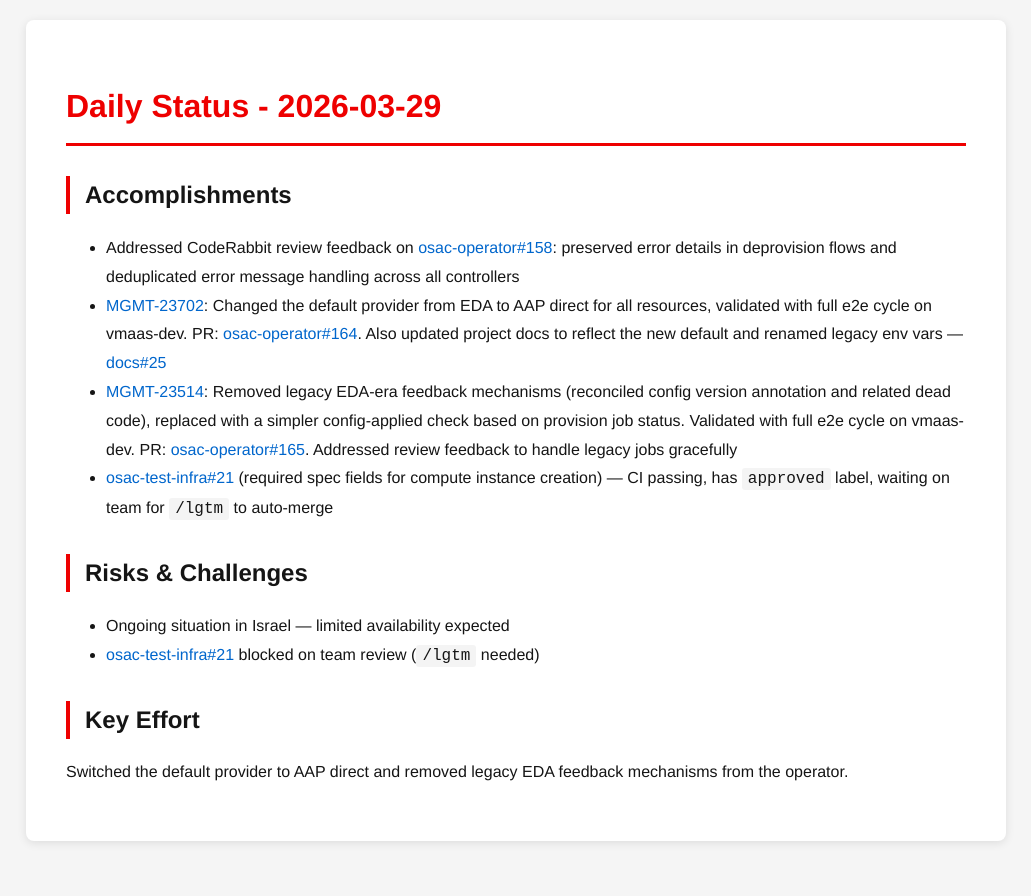
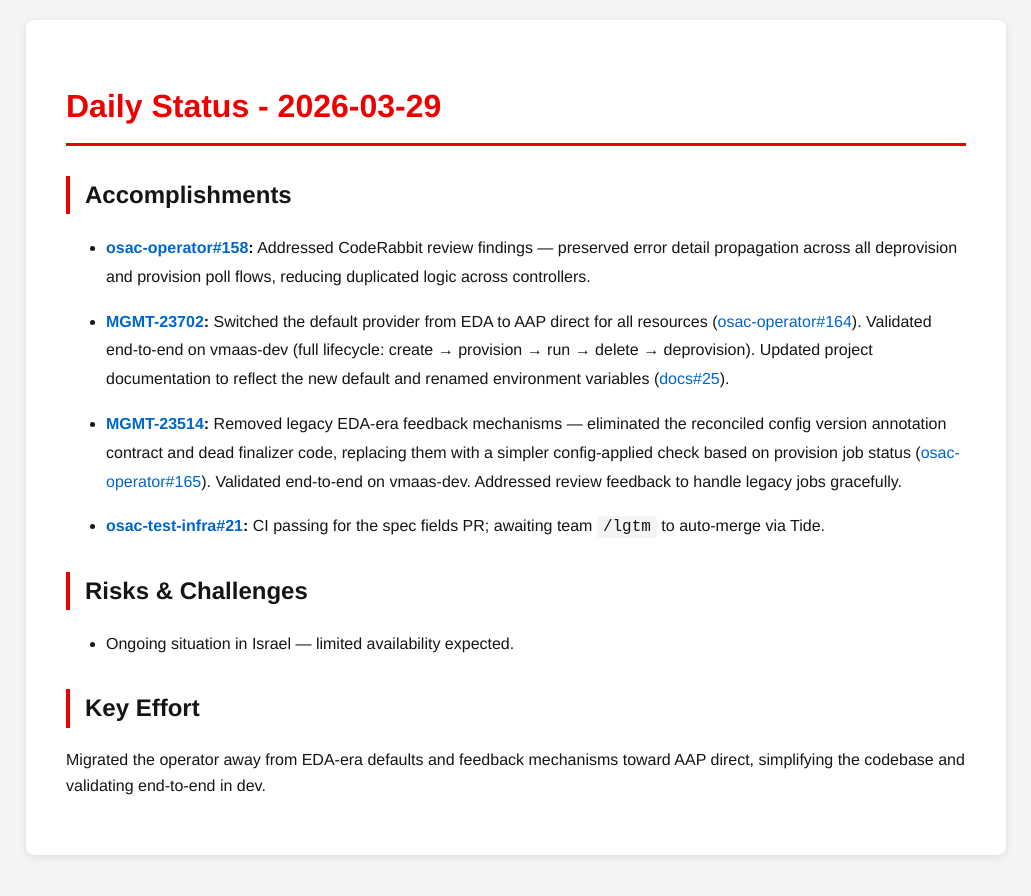
Before and after one commit to tzvatot/daily-status, a Jekyll site: the page built from 2026-03-29.md, in a window 1280 px wide. Shown: the top 896 px of the page, without its empty margins (124-1155 px from the left). Built offline with Jekyll 4.4.1, drawn with Linux system fonts in a browser that asks for light colours.

Commit message:
Daily status update - 2026-03-29

```diff
--- a/2026-03-29.md
+++ b/2026-03-29.md
@@ -7,14 +7,19 @@
 # Daily Status - 2026-03-29
 
 ## Accomplishments
-- Addressed CodeRabbit review feedback on [osac-operator#158](https://github.com/osac-project/osac-operator/pull/158): preserved error details in deprovision flows and deduplicated error message handling across all controllers
-- [MGMT-23702](https://issues.redhat.com/browse/MGMT-23702): Changed the default provider from EDA to AAP direct for all resources, validated with full e2e cycle on vmaas-dev. PR: [osac-operator#164](https://github.com/osac-project/osac-operator/pull/164). Also updated project docs to reflect the new default and renamed legacy env vars — [docs#25](https://github.com/osac-project/docs/pull/25)
-- [MGMT-23514](https://issues.redhat.com/browse/MGMT-23514): Removed legacy EDA-era feedback mechanisms (reconciled config version annotation and related dead code), replaced with a simpler config-applied check based on provision job status. Validated with full e2e cycle on vmaas-dev. PR: [osac-operator#165](https://github.com/osac-project/osac-operator/pull/165). Addressed review feedback to handle legacy jobs gracefully
-- [osac-test-infra#21](https://github.com/osac-project/osac-test-infra/pull/21) (required spec fields for compute instance creation) — CI passing, has `approved` label, waiting on team for `/lgtm` to auto-merge
+
+- **[osac-operator#158](https://github.com/osac-project/osac-operator/pull/158):** Addressed CodeRabbit review findings — preserved error detail propagation across all deprovision and provision poll flows, reducing duplicated logic across controllers.
+
+- **[MGMT-23702](https://issues.redhat.com/browse/MGMT-23702):** Switched the default provider from EDA to AAP direct for all resources ([osac-operator#164](https://github.com/osac-project/osac-operator/pull/164)). Validated end-to-end on vmaas-dev (full lifecycle: create → provision → run → delete → deprovision). Updated project documentation to reflect the new default and renamed environment variables ([docs#25](https://github.com/osac-project/docs/pull/25)).
+
+- **[MGMT-23514](https://issues.redhat.com/browse/MGMT-23514):** Removed legacy EDA-era feedback mechanisms — eliminated the reconciled config version annotation contract and dead finalizer code, replacing them with a simpler config-applied check based on provision job status ([osac-operator#165](https://github.com/osac-project/osac-operator/pull/165)). Validated end-to-end on vmaas-dev. Addressed review feedback to handle legacy jobs gracefully.
+
+- **[osac-test-infra#21](https://github.com/osac-project/osac-test-infra/pull/21):** CI passing for the spec fields PR; awaiting team `/lgtm` to auto-merge via Tide.
 
 ## Risks & Challenges
-- Ongoing situation in Israel — limited availability expected
-- [osac-test-infra#21](https://github.com/osac-project/osac-test-infra/pull/21) blocked on team review (`/lgtm` needed)
+
+- Ongoing situation in Israel — limited availability expected.
 
 ## Key Effort
-Switched the default provider to AAP direct and removed legacy EDA feedback mechanisms from the operator.
+
+Migrated the operator away from EDA-era defaults and feedback mechanisms toward AAP direct, simplifying the codebase and validating end-to-end in dev.
```
